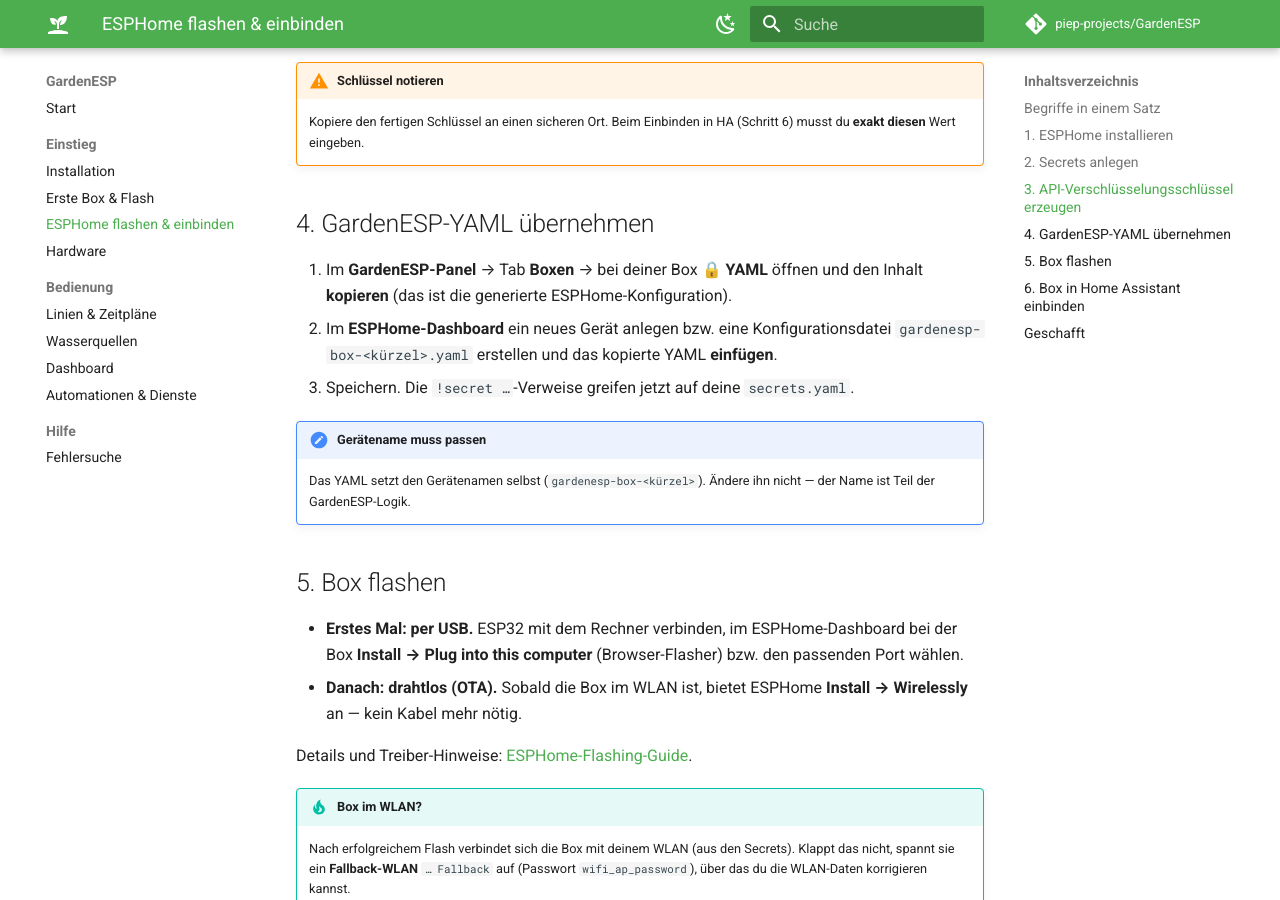
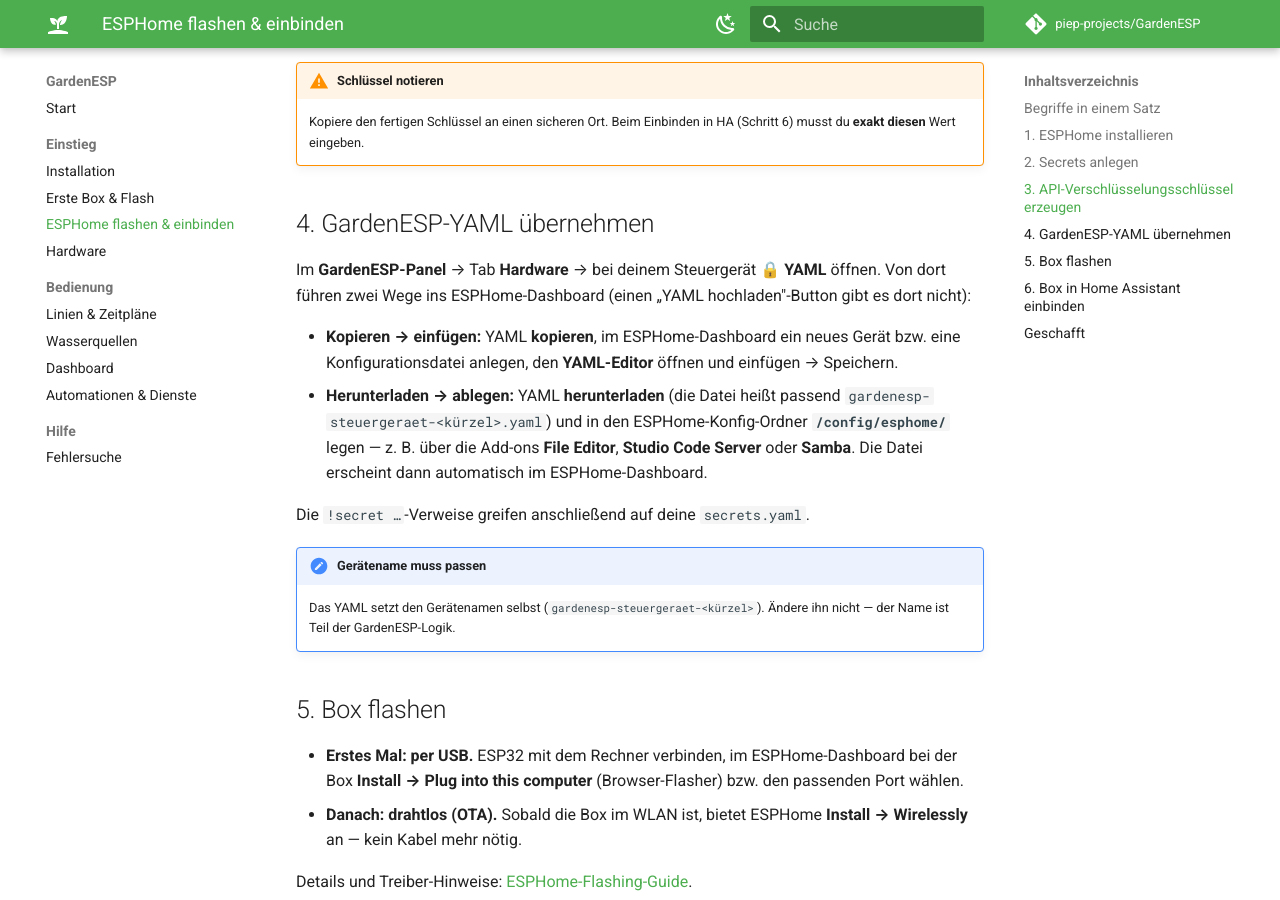
Before and after one commit to piep-projects/GardenESP, an MkDocs documentation site: the page built from docs/esphome.md, in a window 1280 px wide and 900 px high, scrolled down 2037 px. Built offline with MkDocs 1.6.1 and Material for MkDocs 9.7.7, drawn with Linux system fonts in a browser that asks for light colours; comment, search, counter and statistics services are not loaded.

Commit message:
docs: esphome.md aktualisiert (Hardware-Tab, Steuergerät-Dateiname, Upload-Wege)
- "Tab Boxen" -> "Tab Hardware", gardenesp-box-<kürzel> ->
  gardenesp-steuergeraet-<kürzel> (Stand nach 0.13.52/0.13.54).
- Beantwortet "wie kommt die YAML ins ESPHome": kein Upload-Button;
  Kopieren->Einfügen ODER Herunterladen->/config/esphome/ ablegen.

Co-Authored-By: Claude Opus 4.8 <noreply@anthropic.com>

```diff
--- a/docs/esphome.md
+++ b/docs/esphome.md
@@ -75,15 +75,21 @@ So kommst du an einen Schlüssel:
 
 ## 4. GardenESP-YAML übernehmen
 
-1. Im **GardenESP-Panel** → Tab **Boxen** → bei deiner Box **🔒 YAML** öffnen und den
-   Inhalt **kopieren** (das ist die generierte ESPHome-Konfiguration).
-2. Im **ESPHome-Dashboard** ein neues Gerät anlegen bzw. eine Konfigurationsdatei
-   `gardenesp-box-<kürzel>.yaml` erstellen und das kopierte YAML **einfügen**.
-3. Speichern. Die `!secret …`-Verweise greifen jetzt auf deine `secrets.yaml`.
+Im **GardenESP-Panel** → Tab **Hardware** → bei deinem Steuergerät **🔒 YAML** öffnen. Von
+dort führen zwei Wege ins ESPHome-Dashboard (einen „YAML hochladen"-Button gibt es dort nicht):
+
+- **Kopieren → einfügen:** YAML **kopieren**, im ESPHome-Dashboard ein neues Gerät bzw. eine
+  Konfigurationsdatei anlegen, den **YAML-Editor** öffnen und einfügen → Speichern.
+- **Herunterladen → ablegen:** YAML **herunterladen** (die Datei heißt passend
+  `gardenesp-steuergeraet-<kürzel>.yaml`) und in den ESPHome-Konfig-Ordner
+  **`/config/esphome/`** legen — z. B. über die Add-ons **File Editor**, **Studio Code Server**
+  oder **Samba**. Die Datei erscheint dann automatisch im ESPHome-Dashboard.
+
+Die `!secret …`-Verweise greifen anschließend auf deine `secrets.yaml`.
 
 !!! note "Gerätename muss passen"
-    Das YAML setzt den Gerätenamen selbst (`gardenesp-box-<kürzel>`). Ändere ihn nicht — der
-    Name ist Teil der GardenESP-Logik.
+    Das YAML setzt den Gerätenamen selbst (`gardenesp-steuergeraet-<kürzel>`). Ändere ihn nicht —
+    der Name ist Teil der GardenESP-Logik.
 
 ## 5. Box flashen
 
```
